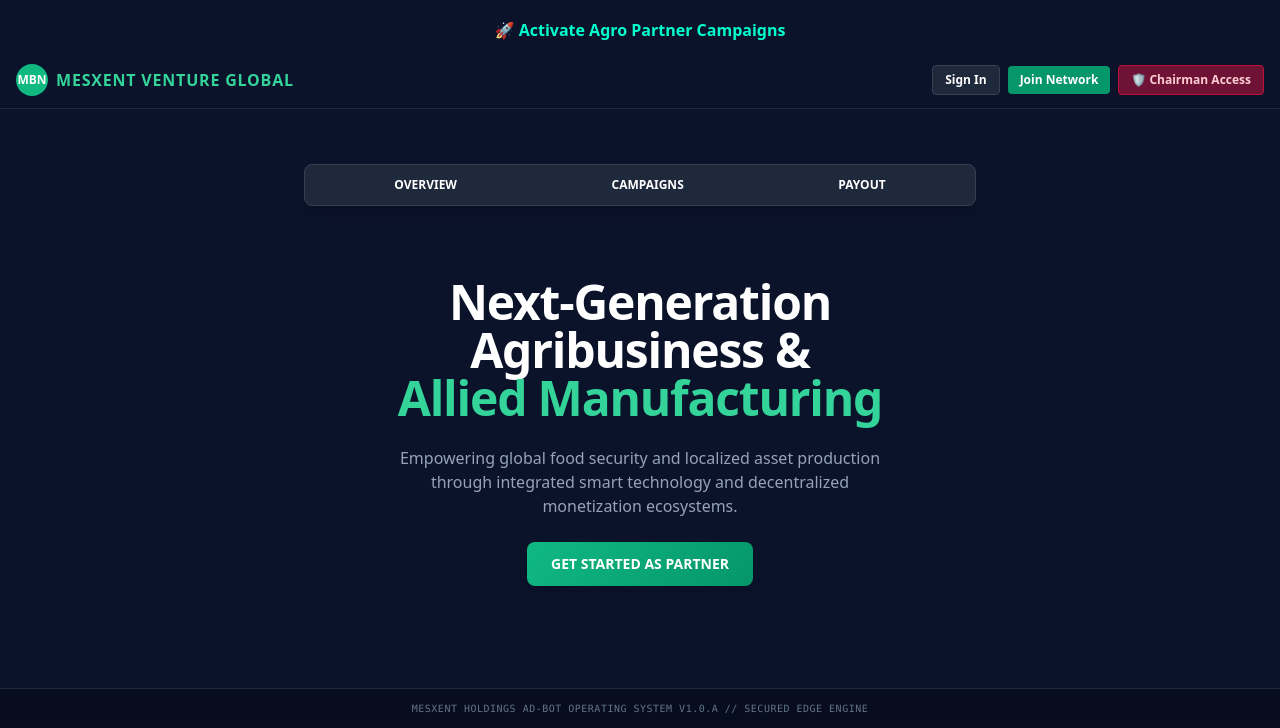
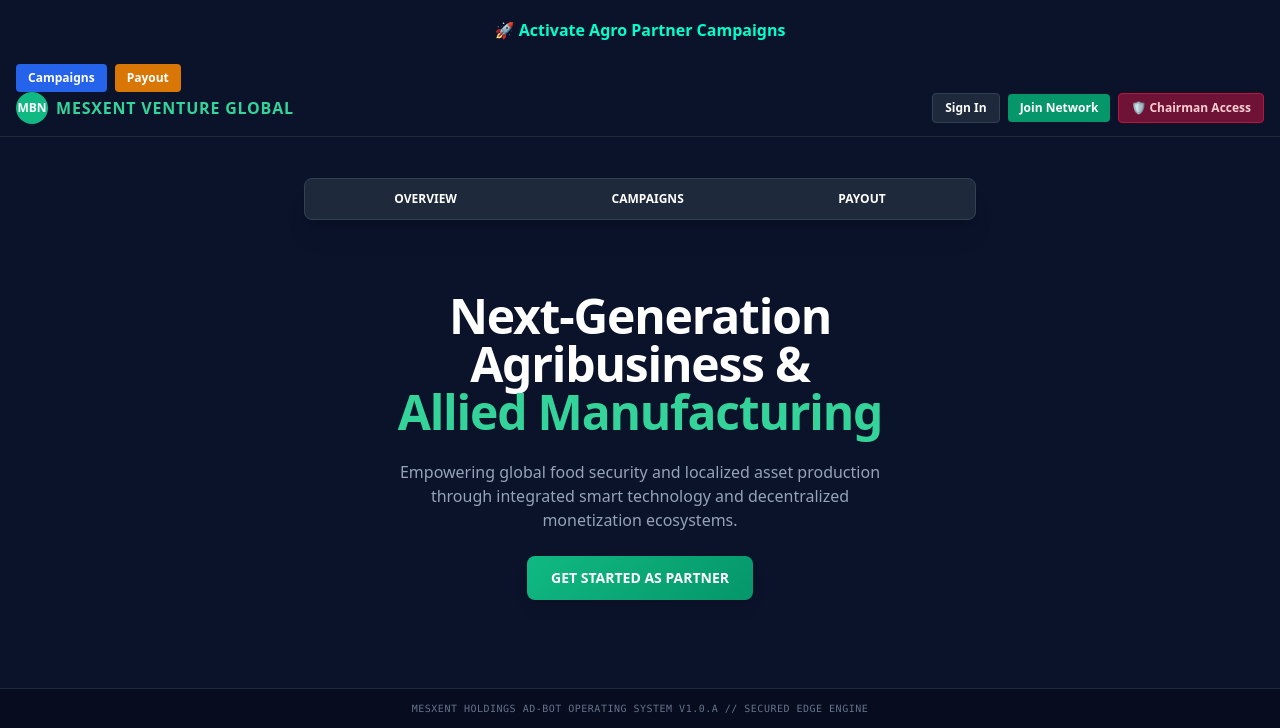
Before and after one commit to Jamosj/mesxent-bot, a plain HTML site: page public/index.html in a window 1280 px wide. Shown: the part 72-800 px from the top of the page. Drawn offline with nearby package versions, Linux system fonts and the light colour scheme.

Commit message:
Add navigation buttons to header in index.html

```diff
--- a/public/index.html
+++ b/public/index.html
@@ -35,7 +35,10 @@
 </head>
 <body class="min-h-screen flex flex-col justify-between">
 
-    <header class="w-full border-b border-slate-800 bg-[#0B132B] px-4 py-3 sticky top-0 z-50">
+    <header class="w-full border-b border-slate-800 bg-[#0B132B] px-4 py-3 sticky top-0 z-50"><div class="flex items-center space-x-2 flex-wrap gap-y-2">
+    <button id="navCampaign" class="bg-blue-600 hover:bg-blue-700 text-white text-xs font-semibold py-1.5 px-3 rounded">Campaigns</button>
+    <button id="navPayout" class="bg-amber-600 hover:bg-amber-700 text-white text-xs font-semibold py-1.5 px-3 rounded">Payout</button>
+    </div>
         <div class="max-w-7xl mx-auto flex flex-wrap items-center justify-between gap-4">
             <div class="flex items-center space-x-2">
                 <div class="w-8 h-8 rounded-full bg-emerald-500 flex items-center justify-center text-white font-bold text-xs">MBN</div>
```
